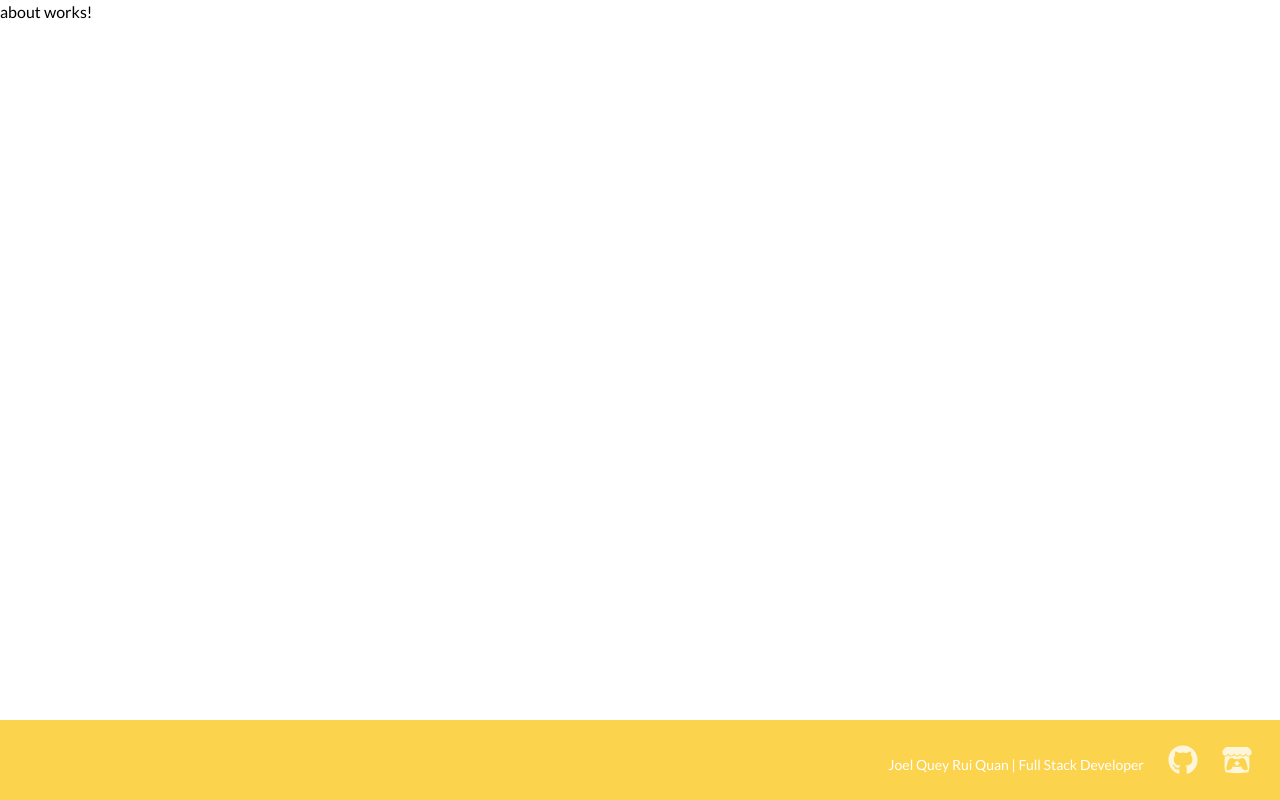
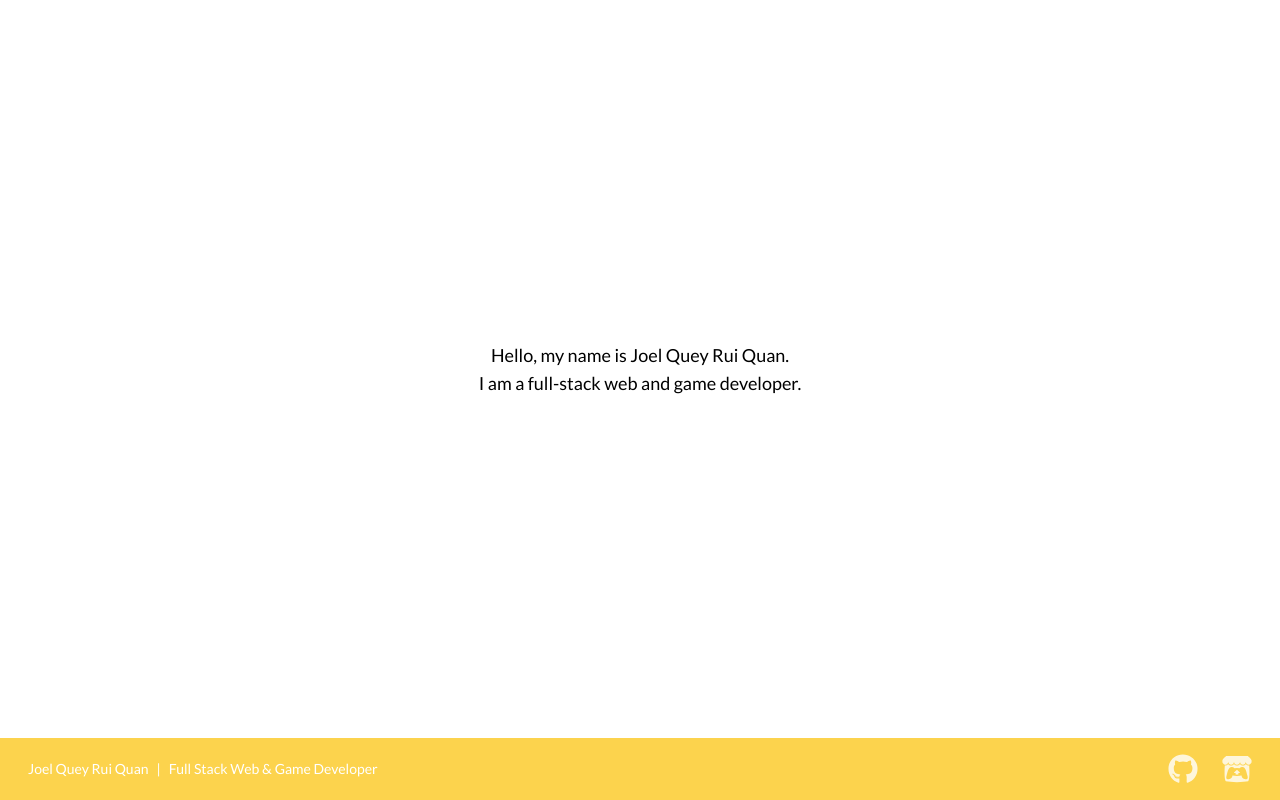
Before and after one commit to Joelqrq/portfolio, an Angular app: page / in a window 1280 px wide. Built offline with nearby package versions, Linux system fonts and the light colour scheme.

Commit message:
Updated "about" page

```diff
--- a/src/app/about/about.component.html
+++ b/src/app/about/about.component.html
@@ -1 +1,2 @@
-<p>about works!</p>
+<h1 class="text-md lg:text-lg text-center">Hello, my name is Joel Quey Rui Quan.</h1>
+<h2 class="text-md lg:text-lg text-center">I am a full-stack web and game developer.</h2>
--- a/src/app/about/about.component.scss
+++ b/src/app/about/about.component.scss
@@ -0,0 +1,7 @@
+:host {
+    display: flex;
+    flex-direction: column;
+    flex-grow: 1;
+    justify-content: center;
+    align-items: center;
+}
--- a/src/app/about/about.component.ts
+++ b/src/app/about/about.component.ts
@@ -3,7 +3,7 @@ import { Component, OnInit } from '@angular/core';
 @Component({
   selector: 'jq-about',
   templateUrl: './about.component.html',
-  styleUrls: ['./about.component.scss']
+  styleUrls: ['./about.component.scss'],
 })
 export class AboutComponent implements OnInit {
 
--- a/src/app/app.component.html
+++ b/src/app/app.component.html
@@ -1,4 +1,4 @@
 <!--Add layout such as header, footer, navigation
     (can be moved to dedicated component and add selector here)-->
-<router-outlet class="flex auto"></router-outlet>
-<jq-footer class="absolute bottom-0 min-w-full h-20"></jq-footer>
+<router-outlet></router-outlet>
+<jq-footer></jq-footer>
--- a/src/app/footer/footer.component.html
+++ b/src/app/footer/footer.component.html
@@ -1,8 +1,11 @@
-<nav class="px-4 py-2 flex min-w-full h-full justify-end items-center space-x-4 bg-yellow-300">
-  <ul class="flex flex-row">
-    <li class="px-3 py-2 flex flex-row space-x-1 justify-end items-end">
-      <span class="text-white text-xs text-right lg:text-sm font-sans">Joel Quey Rui Quan | Full Stack Developer</span>
+<nav class="px-4 py-2 flex bg-yellow-300">
+  <ul class="flex flex-row w-full items-center">
+    <li class="px-1 sm:px-3 py-2 flex flex-col sm:flex-row sm:space-x-2">
+      <h3 class="text-white text-xs lg:text-sm text-left font-sans">Joel Quey Rui Quan</h3>
+      <span class="hidden sm:block text-white text-xs lg:text-sm text-left font-sans">|</span>
+      <h3 class="text-white text-xs lg:text-sm text-left font-sans">Full Stack Web & Game Developer</h3>
     </li>
+    <li class="flex-grow"></li>
     <li>
       <a class="px-3 py-2 flex hover:opacity-75" target="_blank" href="https://github.com/Joelqrq/">
         <i class="fab fa-github text-3xl text-white opacity-80"></i>
--- a/src/index.html
+++ b/src/index.html
@@ -8,6 +8,6 @@
   <link rel="icon" type="image/x-icon" href="favicon.ico">
 </head>
 <body>
-  <jq-root class="flex flex-col"></jq-root>
+  <jq-root class="relative flex flex-col justify-end h-screen"></jq-root>
 </body>
 </html>
```
